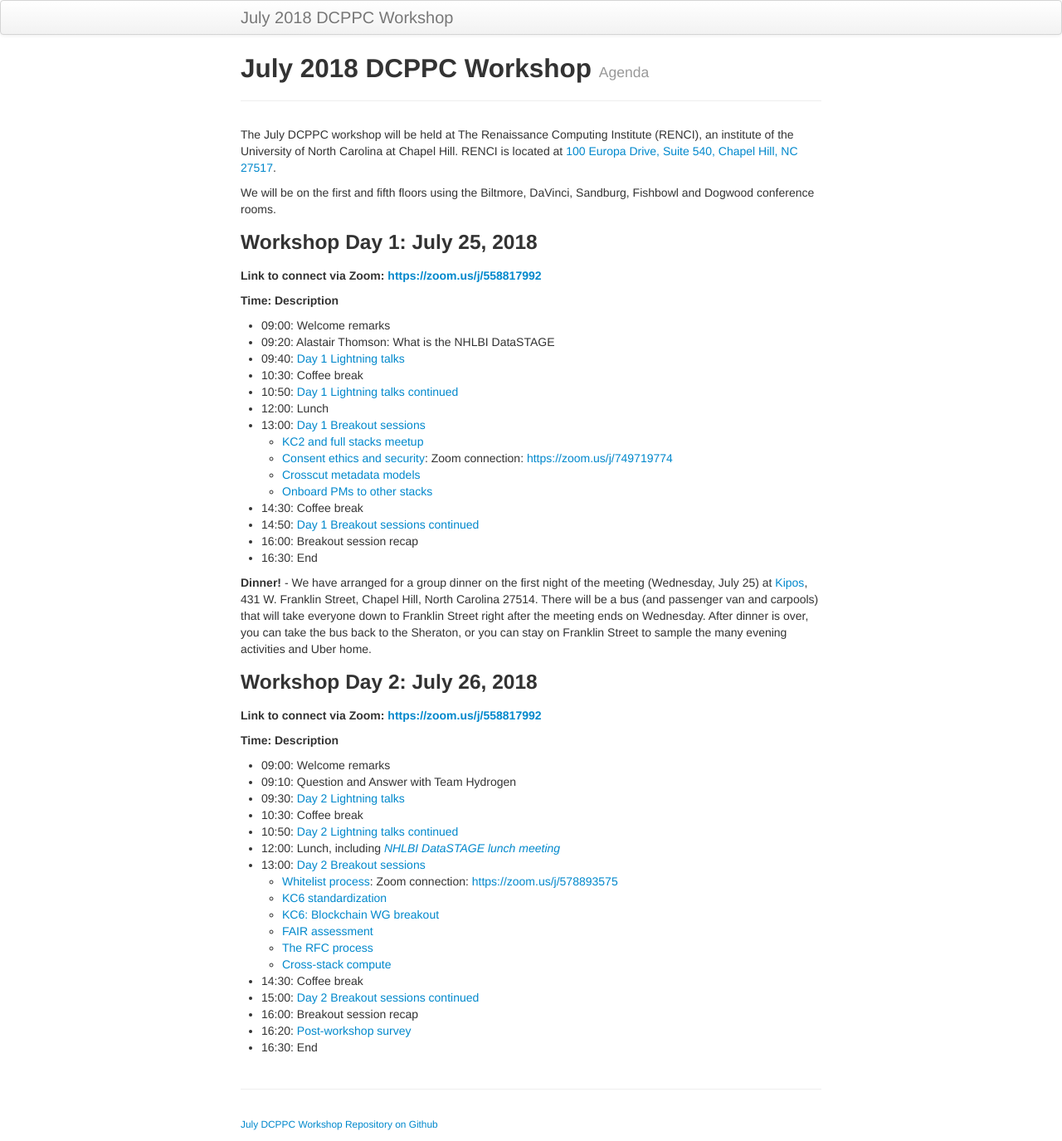
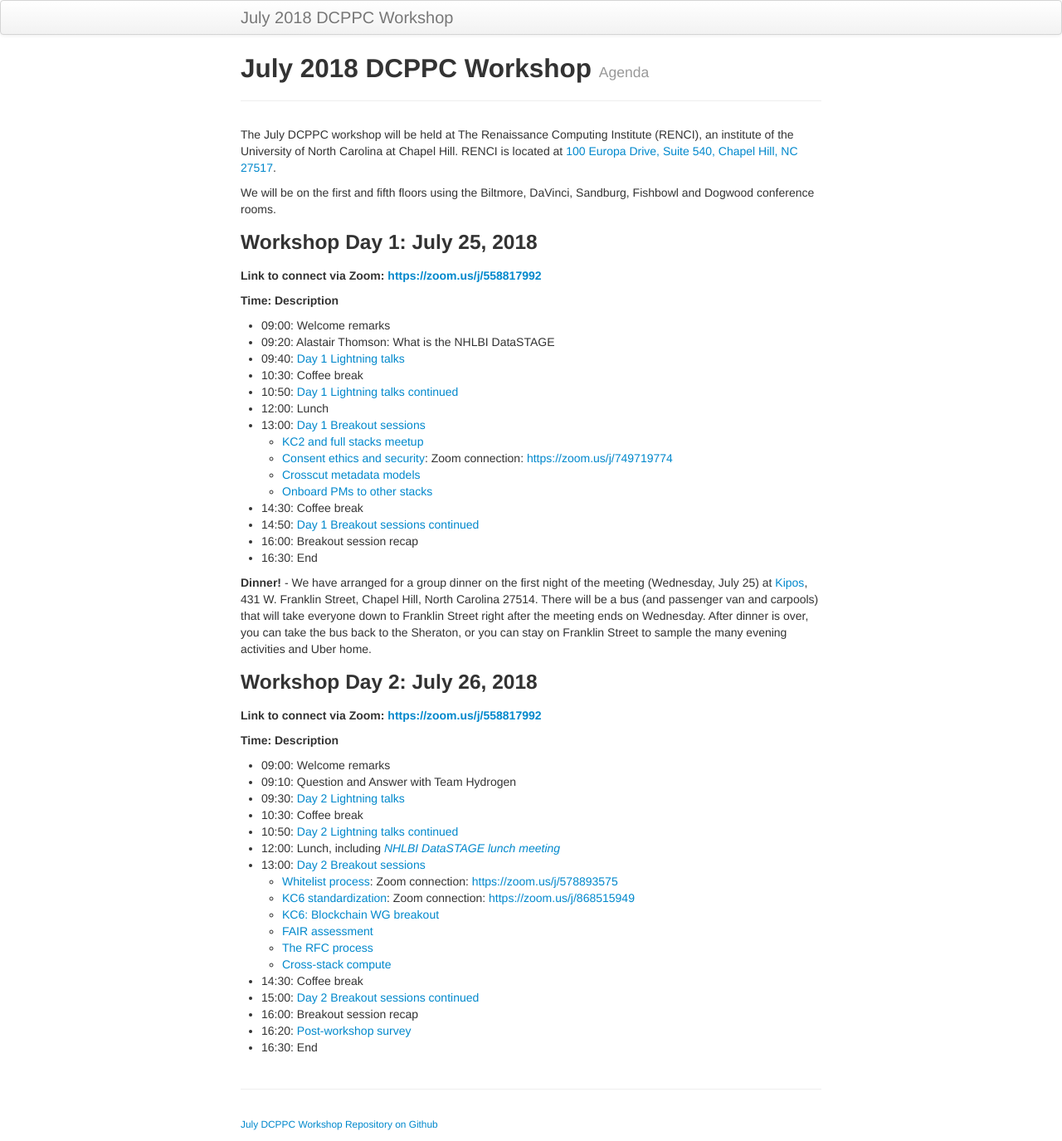
Before and after one commit to dcppc/2018-july-workshop, a Jekyll site: the page built from docs/agenda.md, in a window 1280 px wide. Shown: the whole page at 83% size. Built offline with Jekyll 4.4.1, drawn with Linux system fonts in a browser that asks for light colours.

Commit message:
add zoom link

```diff
--- a/docs/agenda.md
+++ b/docs/agenda.md
@@ -46,7 +46,7 @@ We will be on the first and fifth floors using the Biltmore, DaVinci, Sandburg,
 - 12:00: Lunch, including [*NHLBI DataSTAGE lunch meeting*](https://github.com/dcppc/2018-july-workshop/issues/9)
 - 13:00: [Day 2 Breakout sessions](https://github.com/dcppc/2018-july-workshop/issues?utf8=✓&q=is%3Aopen+label%3A%22Day+2%22+label%3A%22proposed+session%22+)
 	- [Whitelist process](https://github.com/dcppc/2018-july-workshop/issues/17): Zoom connection: [https://zoom.us/j/578893575](https://zoom.us/j/578893575)
-	- [KC6 standardization](https://github.com/dcppc/2018-july-workshop/issues/7)
+	- [KC6 standardization](https://github.com/dcppc/2018-july-workshop/issues/7): Zoom connection: [https://zoom.us/j/868515949](https://zoom.us/j/868515949)
 	- [KC6: Blockchain WG breakout](https://github.com/dcppc/2018-july-workshop/issues/21)
 	- [FAIR assessment](https://github.com/dcppc/2018-july-workshop/issues/19)
 	- [The RFC process](https://github.com/dcppc/2018-july-workshop/issues/16)
```
